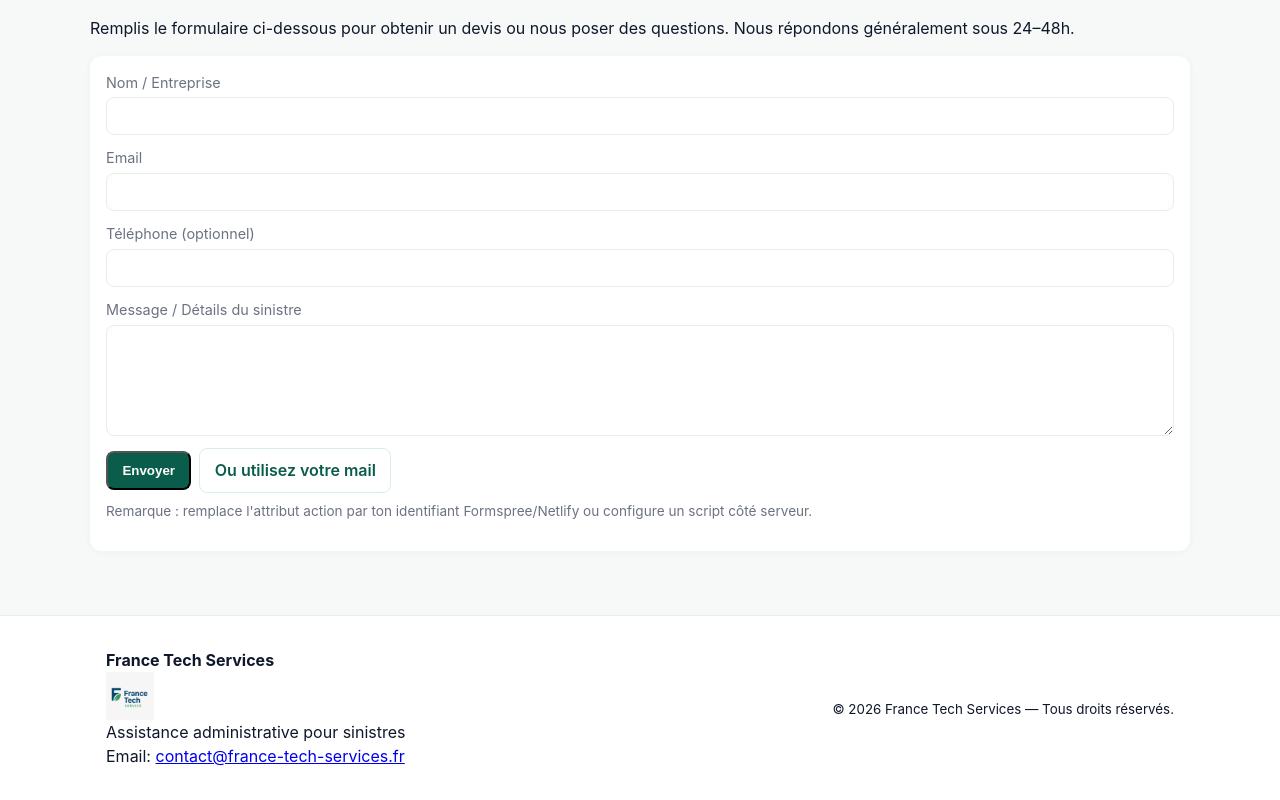
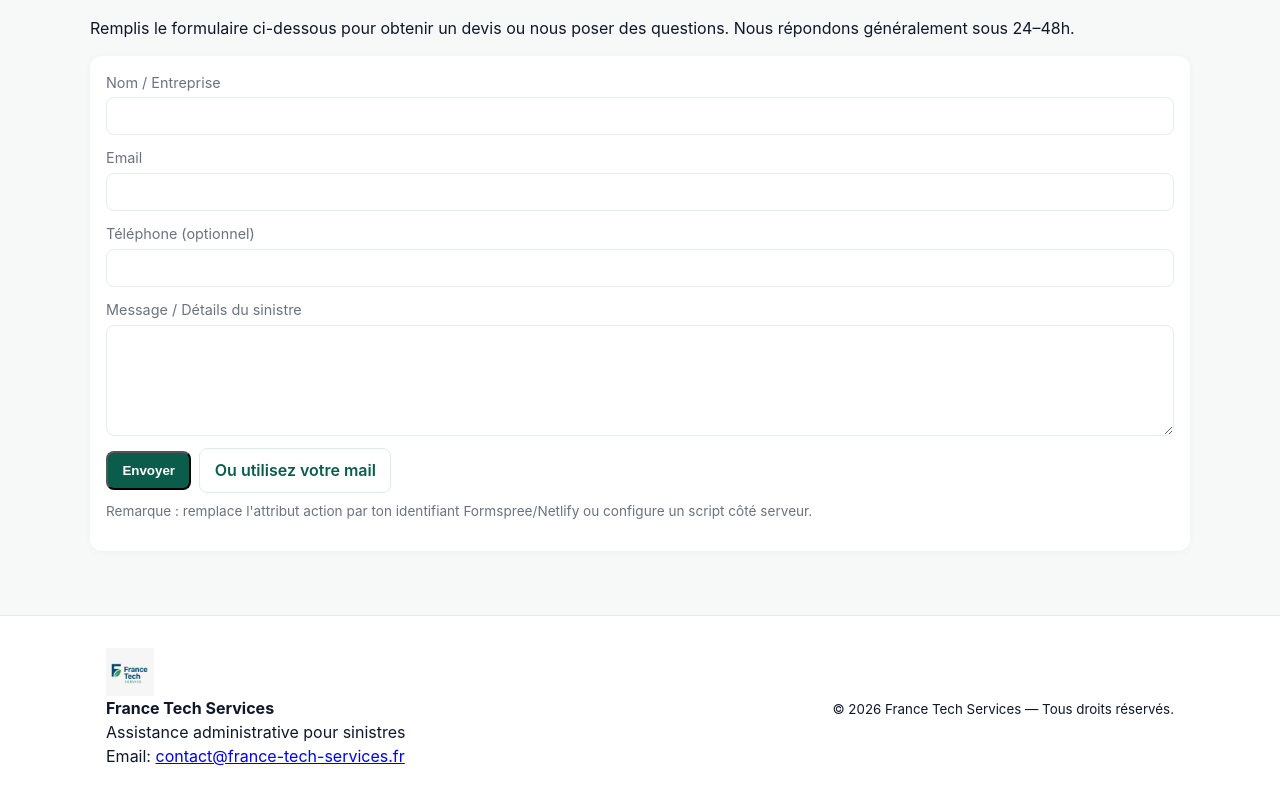
Before and after one commit to France-tech-services/FranceTechServices, a plain HTML site: page index.html in a window 1280 px wide. Shown: the part 1108-1908 px from the top of the page. Drawn offline with Linux system fonts and the light colour scheme.

Commit message:
Reorder footer content in index.html

```diff
--- a/index.html
+++ b/index.html
@@ -104,7 +104,7 @@
   <footer class="site-footer">
     <div class="container footer-inner">
       <div>
-        <strong>France Tech Services</strong><br />  <img src="assets/logo.png" alt="France Tech Services logo" class="logo" />
+        <img src="assets/logo.png" alt="France Tech Services logo" class="logo" /> <strong>France Tech Services</strong><br />
         Assistance administrative pour sinistres<br />
         Email: <a href="mailto:contact@france-tech-services.fr">contact@france-tech-services.fr</a>
       </div>
```
